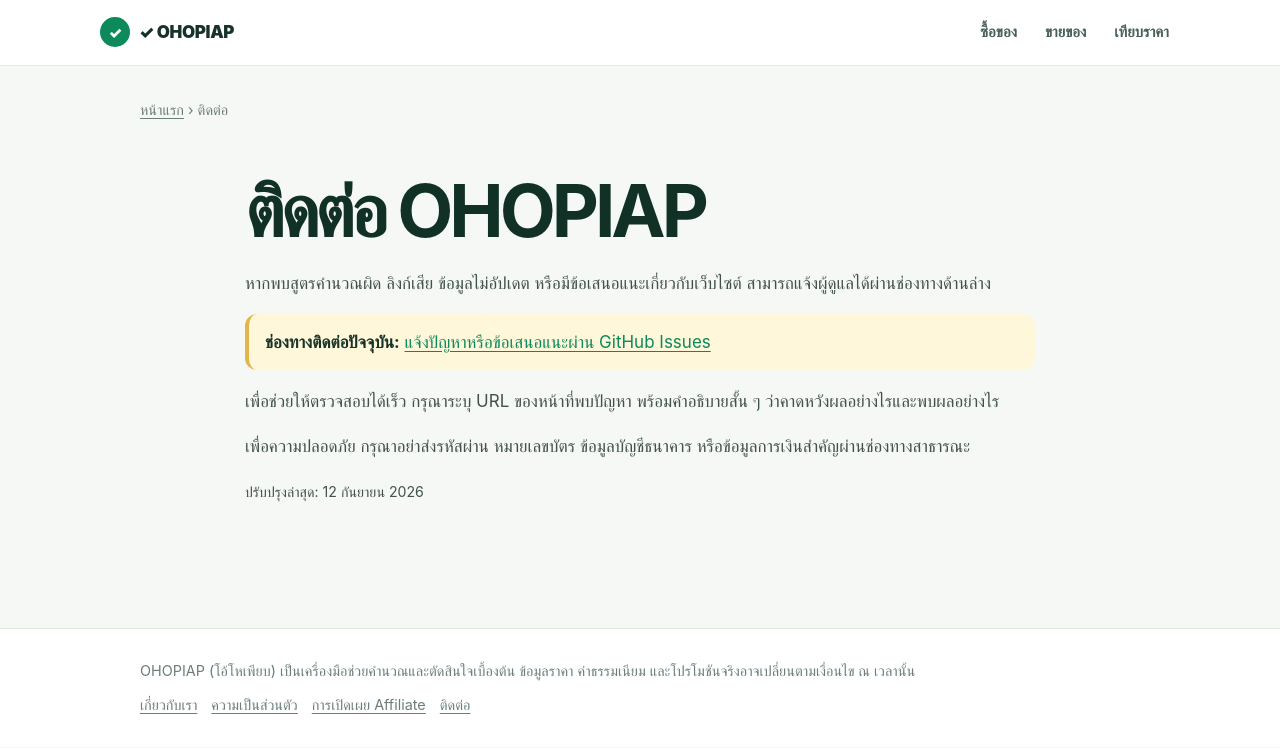
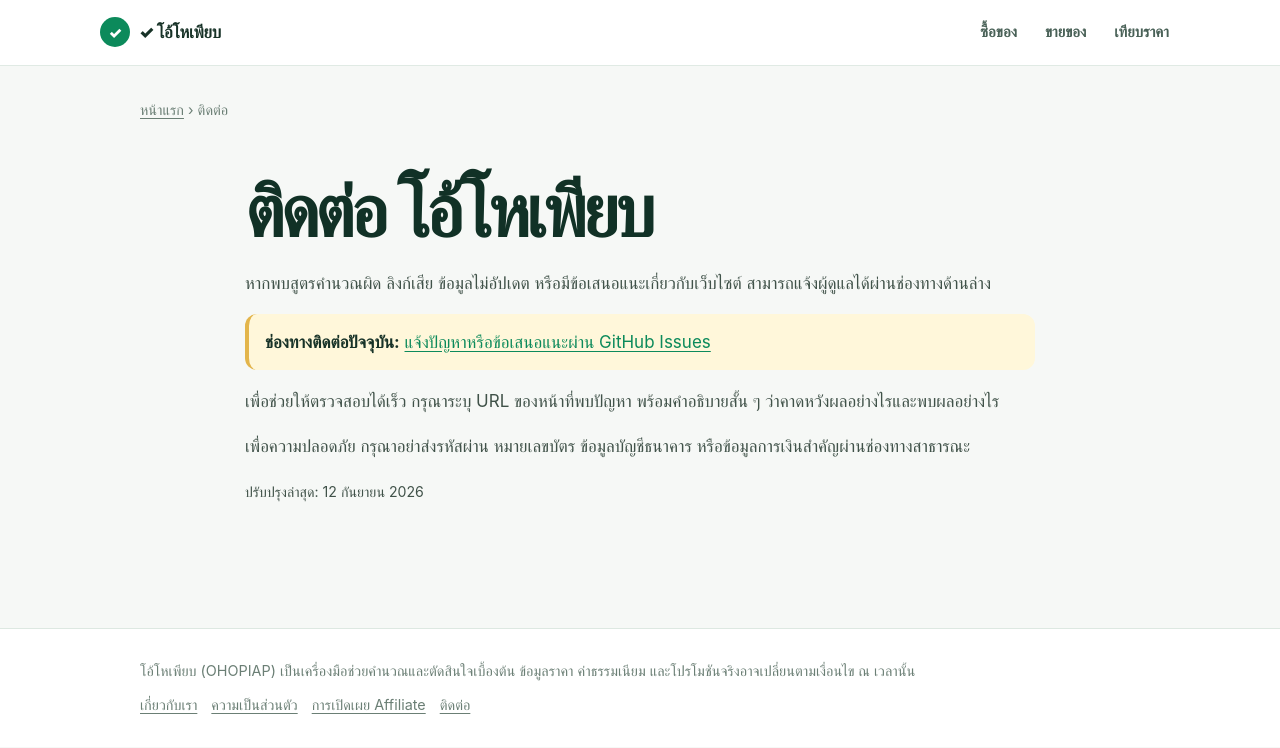
Before and after one commit to project-alis/koommai.web, a website: page public/contact/index.html in a window 1280 px wide. Drawn offline with Linux system fonts and the light colour scheme.

Commit message:
feat: prioritize Thai brand on contact page

```diff
--- a/public/contact/index.html
+++ b/public/contact/index.html
@@ -1,14 +1,14 @@
 <!doctype html>
 <html lang="th"><head><meta charset="utf-8"><meta name="viewport" content="width=device-width,initial-scale=1">
-<title>ติดต่อ OHOPIAP</title>
-<meta name="description" content="ช่องทางติดต่อ OHOPIAP (โอ้โหเพียบ) สำหรับแจ้งสูตรคำนวณผิด ลิงก์เสีย ข้อมูลไม่อัปเดต หรือข้อเสนอแนะเกี่ยวกับเว็บไซต์">
+<title>ติดต่อ โอ้โหเพียบ (OHOPIAP)</title>
+<meta name="description" content="ช่องทางติดต่อ โอ้โหเพียบ (OHOPIAP) สำหรับแจ้งสูตรคำนวณผิด ลิงก์เสีย ข้อมูลไม่อัปเดต หรือข้อเสนอแนะเกี่ยวกับเว็บไซต์">
 <meta name="robots" content="index,follow"><link rel="stylesheet" href="/assets/style.css"><link rel="icon" href="/assets/favicon.svg"></head>
-<body><header><nav class="nav" aria-label="เมนูหลัก"><a class="brand" href="/">✓ OHOPIAP</a><div class="navlinks"><a href="/tools/promo-check/">ซื้อของ</a><a href="/tools/profit-online/">ขายของ</a><a href="/tools/unit-price/">เทียบราคา</a></div></nav></header>
+<body><header><nav class="nav" aria-label="เมนูหลัก"><a class="brand" href="/">✓ โอ้โหเพียบ</a><div class="navlinks"><a href="/tools/promo-check/">ซื้อของ</a><a href="/tools/profit-online/">ขายของ</a><a href="/tools/unit-price/">เทียบราคา</a></div></nav></header>
 <main class="wrap"><div class="breadcrumb"><a href="/">หน้าแรก</a> › ติดต่อ</div><section class="content">
-<h1>ติดต่อ OHOPIAP</h1>
+<h1>ติดต่อ โอ้โหเพียบ</h1>
 <p>หากพบสูตรคำนวณผิด ลิงก์เสีย ข้อมูลไม่อัปเดต หรือมีข้อเสนอแนะเกี่ยวกับเว็บไซต์ สามารถแจ้งผู้ดูแลได้ผ่านช่องทางด้านล่าง</p>
 <div class="note"><strong>ช่องทางติดต่อปัจจุบัน:</strong> <a href="https://github.com/project-alis/koommai.web/issues" rel="noopener noreferrer">แจ้งปัญหาหรือข้อเสนอแนะผ่าน GitHub Issues</a></div>
 <p>เพื่อช่วยให้ตรวจสอบได้เร็ว กรุณาระบุ URL ของหน้าที่พบปัญหา พร้อมคำอธิบายสั้น ๆ ว่าคาดหวังผลอย่างไรและพบผลอย่างไร</p>
 <p>เพื่อความปลอดภัย กรุณาอย่าส่งรหัสผ่าน หมายเลขบัตร ข้อมูลบัญชีธนาคาร หรือข้อมูลการเงินสำคัญผ่านช่องทางสาธารณะ</p>
 <p><small>ปรับปรุงล่าสุด: 12 กันยายน 2026</small></p>
-</section></main><footer><div class="footer"><div>OHOPIAP (โอ้โหเพียบ) เป็นเครื่องมือช่วยคำนวณและตัดสินใจเบื้องต้น ข้อมูลราคา ค่าธรรมเนียม และโปรโมชันจริงอาจเปลี่ยนตามเงื่อนไข ณ เวลานั้น</div><div class="footer-links"><a href="/about/">เกี่ยวกับเรา</a><a href="/privacy/">ความเป็นส่วนตัว</a><a href="/affiliate-disclosure/">การเปิดเผย Affiliate</a><a href="/contact/">ติดต่อ</a></div></div></footer></body></html>
+</section></main><footer><div class="footer"><div>โอ้โหเพียบ (OHOPIAP) เป็นเครื่องมือช่วยคำนวณและตัดสินใจเบื้องต้น ข้อมูลราคา ค่าธรรมเนียม และโปรโมชันจริงอาจเปลี่ยนตามเงื่อนไข ณ เวลานั้น</div><div class="footer-links"><a href="/about/">เกี่ยวกับเรา</a><a href="/privacy/">ความเป็นส่วนตัว</a><a href="/affiliate-disclosure/">การเปิดเผย Affiliate</a><a href="/contact/">ติดต่อ</a></div></div></footer></body></html>
```
